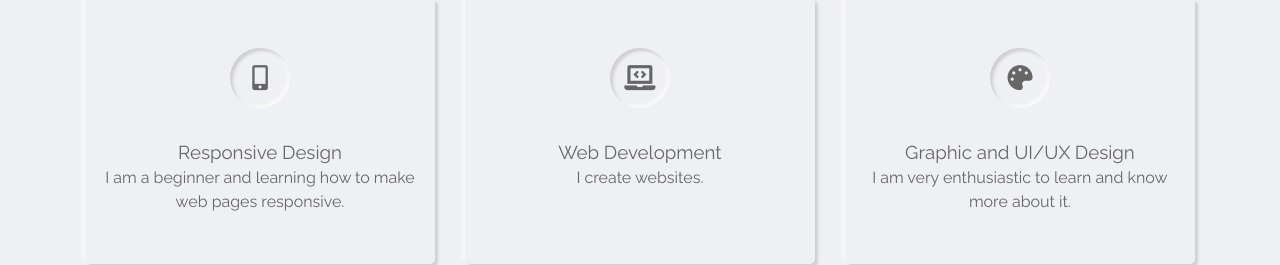
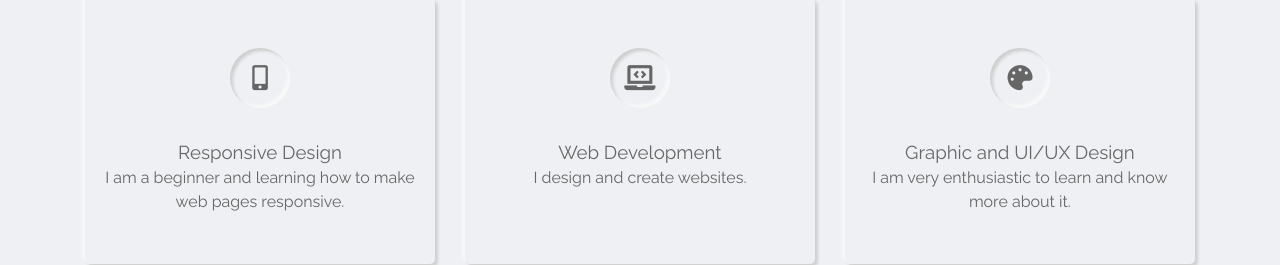
Before and after one commit to ashminarai/ashminarai.github.io, a plain HTML site: page index.html in a window 1280 px wide. Shown: the part 2209-2474 px from the top of the page. Drawn offline with Linux system fonts and the light colour scheme; files whose address does not match are found by name.

Commit message:
Update index.html
updated

```diff
--- a/index.html
+++ b/index.html
@@ -296,7 +296,7 @@
 							<i class="fas fa-laptop-code"></i>
 						</div>
 						<h3>Web Development</h3>
-						<p>I create websites.</p>
+						<p>I design and create websites.</p>
 					</div>
 				</div>
 
```
